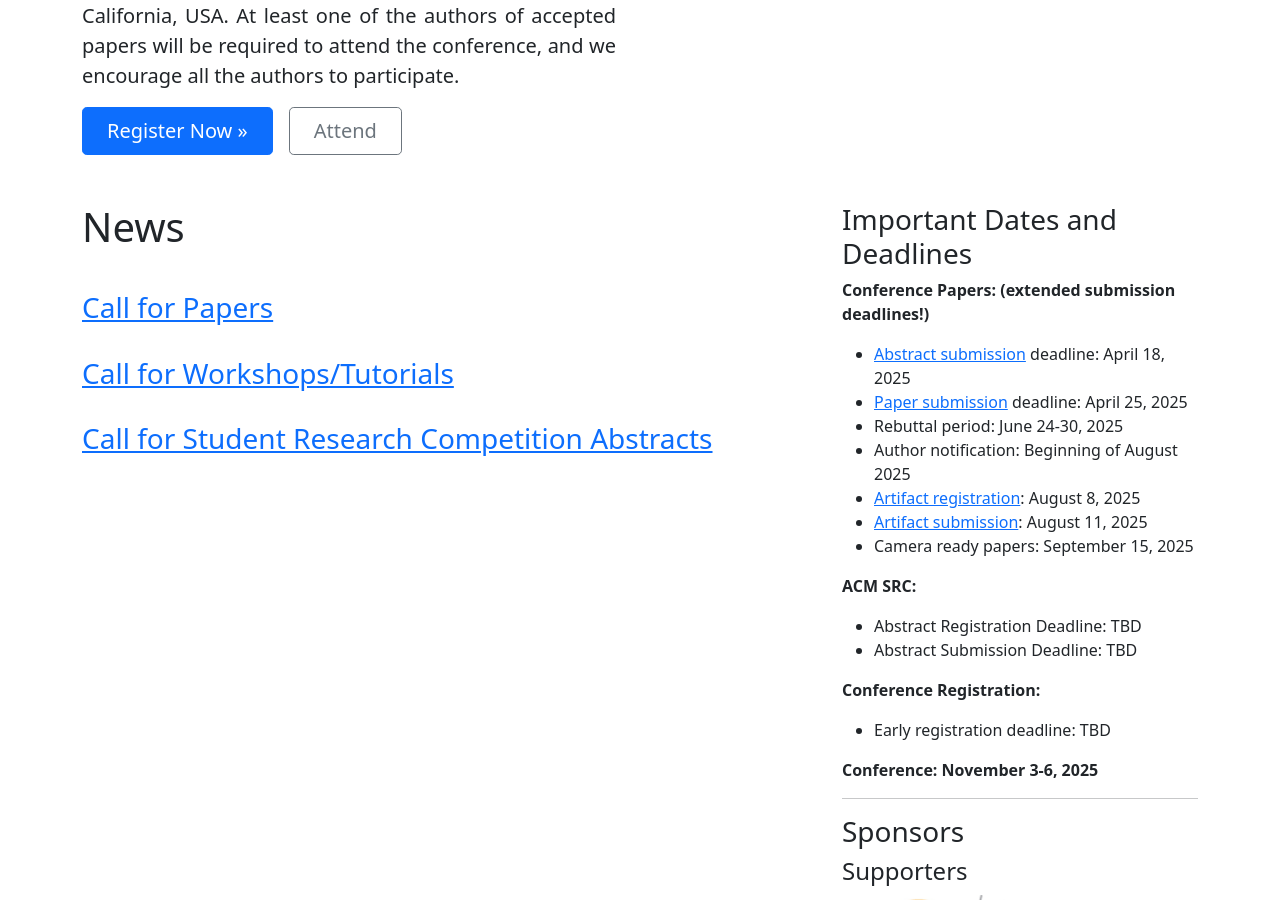
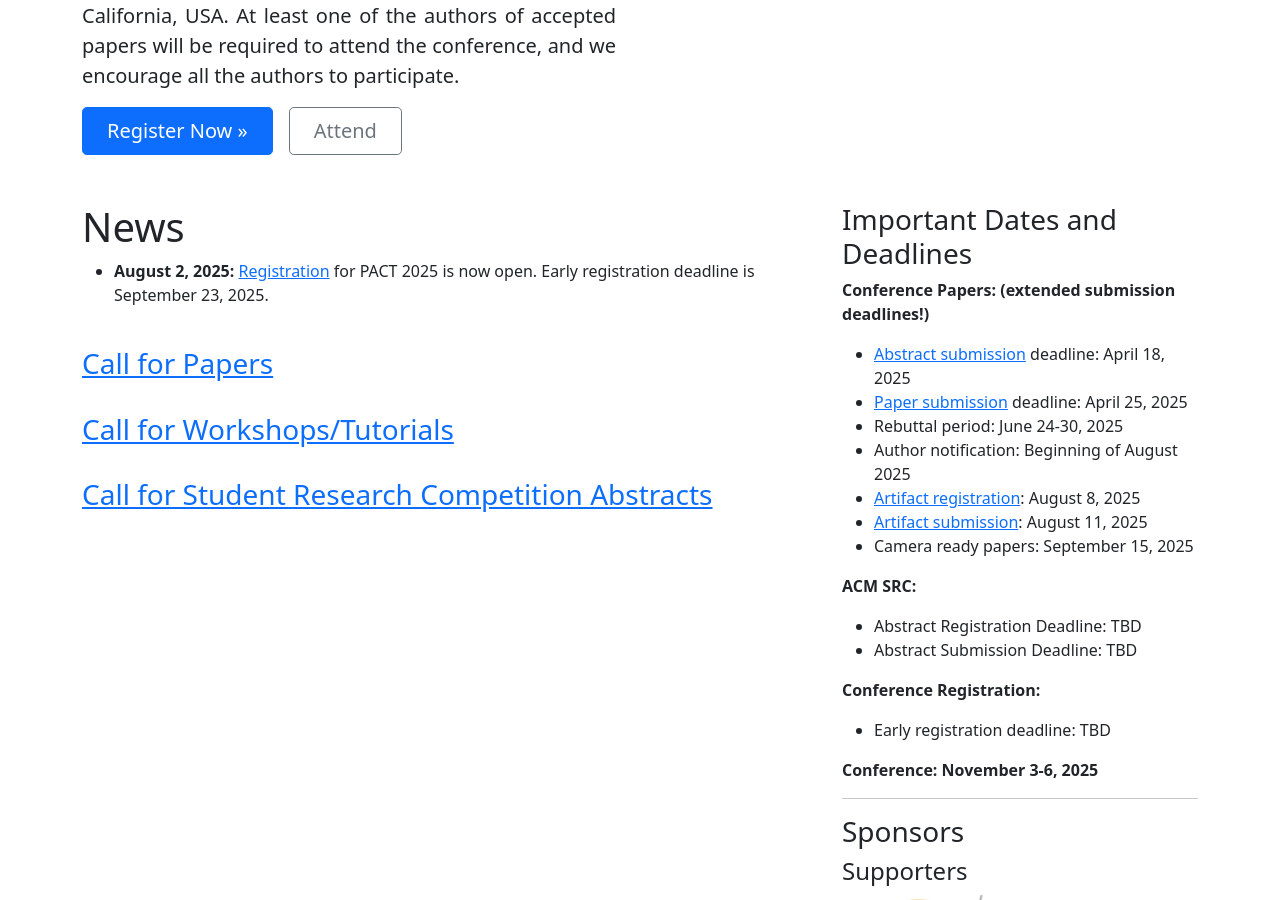
Before and after one commit to pact2025/pact2025.github.io, a Jekyll site: the page built from index.html, in a window 1280 px wide and 900 px high, scrolled down 632 px. Built offline with Jekyll 4.4.1, drawn with Linux system fonts in a browser that asks for light colours.

Commit message:
Update index_news.html

```diff
--- a/_includes/index_news.html
+++ b/_includes/index_news.html
@@ -12,12 +12,12 @@
         <b>August 24, 2024:</b>
         The <a href="program"> program </a> for PACT 2025 is now available.
     </li>
-
+-->
     <li>
-        <b>August 22, 2024:</b>
-        <a href="attend">Registration</a> for PACT 2025 is now open.
+        <b>August 2, 2025:</b>
+        <a href="attend">Registration</a> for PACT 2025 is now open. Early registration deadline is September 23, 2025.
     </li>
 
--->
+
 
 </ul>
```
